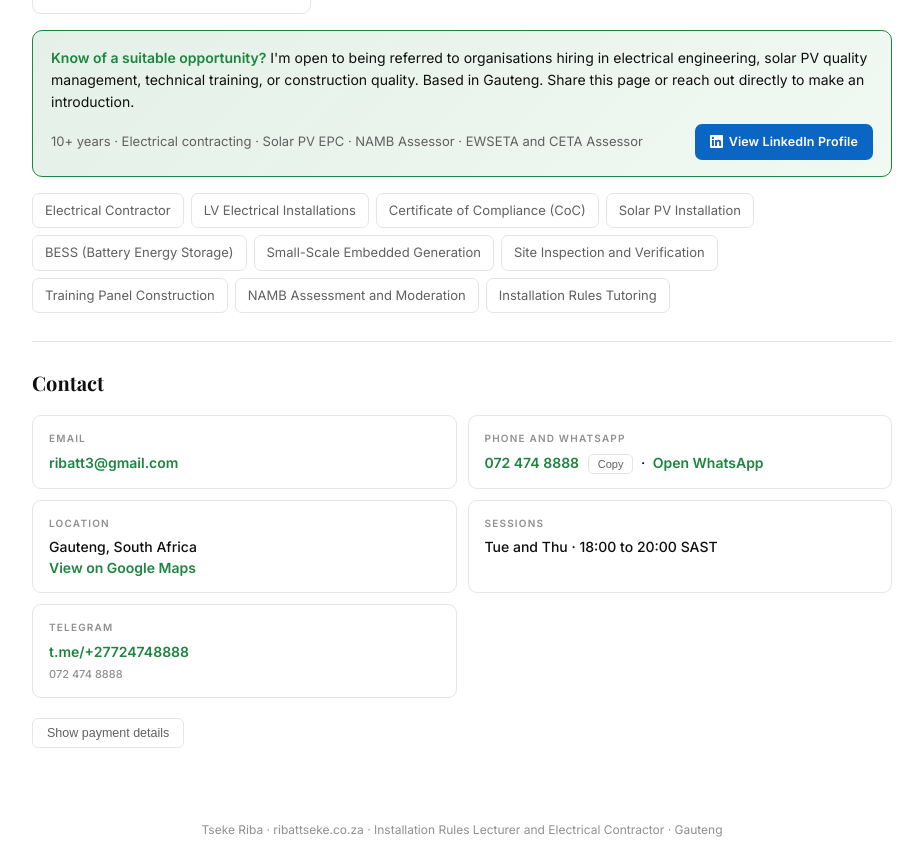
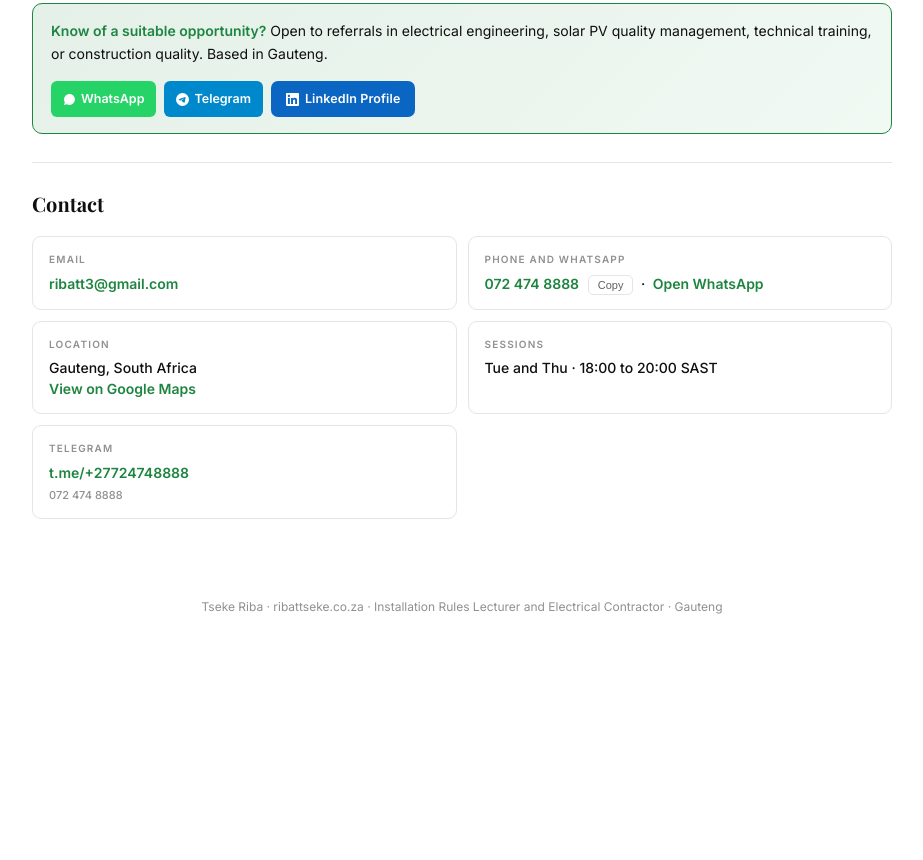
Before and after one commit to Ribatt/ribattseke-website, a plain HTML site: page index.html in a window 1280 px wide. Shown: the part 1806-2666 px from the top of the page, without its empty margins (178-1101 px from the left). After the commit the page ends 2443 px from the top, so only its background shows below. Drawn offline with nearby package versions, Linux system fonts and the light colour scheme; a web font is replaced by a local one.

Commit message:
About page cleanup and brand fixes
- Bio shortened and tightened; "OHS Act" removed, now reads
  "Installation Electrician (DoEL)"
- Referral banner: replaced single LinkedIn link with WhatsApp,
  Telegram, and LinkedIn buttons; shortened copy
- Removed skills tag cloud (Electrical Contractor, LV Installations, etc.)
- Removed "Show payment details" button from About/Contact section
- Stationery tile: removed Checkers brand name throughout; now reads
  "state-of-the-art stationery" and "agreed location" for collection

Co-Authored-By: Claude Sonnet 4.6 <noreply@anthropic.com>
Claude-Session: https://claude.ai/code/session_01Wn49YsgCAkxgmGwaD8Wsab

```diff
--- a/index.html
+++ b/index.html
@@ -915,12 +915,12 @@ footer{padding:20px 0;text-align:center;font-size:12px;color:var(--fg3);}
           </div>
           <div>
             <div class="svc-name">Student Stationery Combo</div>
-            <div class="svc-tagline">10-piece study kit — everything a trade student needs, sourced from Checkers.</div>
+            <div class="svc-tagline">10-piece study kit — state-of-the-art stationery covering everything a trade student needs on the bench.</div>
           </div>
           <div class="svc-stage">
             <strong>Combo includes:</strong><br>
             Exam pad (A4 ruled) · Casio FX-82ZA Plus II Scientific Calculator · 30 cm clear ruler · Staedtler HB pencils (pack of 6) · Bic Cristal blue ballpoint pens (pack of 10) · Eraser · Pencil sharpener · Highlighters (4-colour set) · A4 clear file folder (20 pockets) · Compass &amp; protractor set<br><br>
-            <em>Sold at Checkers — we assist with sourcing and delivery coordination for learners.</em>
+            <em>We assist with sourcing and delivery coordination for learners.</em>
           </div>
           <button class="svc-quote-btn" onclick="openSvcForm('stationery')">Enquire / Order</button>
         </div>
@@ -1426,7 +1426,7 @@ footer{padding:20px 0;text-align:center;font-size:12px;color:var(--fg3);}
         <label class="ord-lbl">Delivery preference</label>
         <select class="ord-input" id="sf-stationery-delivery">
           <option value="">Select one</option>
-          <option>Collect at agreed Checkers location</option>
+          <option>Collect at agreed location</option>
           <option>Courier to my address</option>
           <option>Flexible — discuss with me</option>
         </select>
@@ -1671,7 +1671,7 @@ footer{padding:20px 0;text-align:center;font-size:12px;color:var(--fg3);}
       <p style="margin:10px 0 0;font-size:12.5px;color:var(--fg3);">Questions or orders? Use the contact details below or WhatsApp 072&nbsp;474&nbsp;8888.</p>
     </div>
 
-    <p class="bio">I'm a registered Installation Electrician (OHS Act) and electrical contractor based in Gauteng, with over 10 years in the trade. I hold a National Diploma in Electrical Engineering (NQF 6, UNISA), an Installation Electrician Wireman's Licence (DoEL), and a Trade Test Certificate. During the day I work as Head of Technical Operations and Construction Quality Manager in the renewable energy sector. In the evenings I lecture Installation Rules, and on the side I run my own contracting practice, assess and moderate trade tests through NAMB and EWSETA, issue CoCs, and build electrical and solar training panels for TVET colleges and accredited training centres.</p>
+    <p class="bio">Installation Electrician (DoEL) and electrical contractor based in Gauteng, with over 10 years in the trade. National Diploma in Electrical Engineering (NQF 6, UNISA), Wireman's Licence, and Trade Test Certificate. Head of Technical Operations and Construction Quality Manager in the renewable energy sector by day. Evenings: lecturing Installation Rules. On the side: running a contracting practice, assessing and moderating trade tests through NAMB and EWSETA, issuing CoCs, and building electrical training panels for TVET colleges and accredited centres.</p>
 
     <div class="profile-grid">
       <div class="pcard">
@@ -1713,28 +1713,25 @@ footer{padding:20px 0;text-align:center;font-size:12px;color:var(--fg3);}
     </div>
 
     <div class="seek-banner">
-      <strong>Know of a suitable opportunity?</strong> I'm open to being referred to organisations hiring in electrical engineering, solar PV quality management, technical training, or construction quality. Based in Gauteng. Share this page or reach out directly to make an introduction.
+      <strong>Know of a suitable opportunity?</strong> Open to referrals in electrical engineering, solar PV quality management, technical training, or construction quality. Based in Gauteng.
       <div class="seek-banner-row">
-        <span style="font-size:13px;color:var(--fg2);">10+ years · Electrical contracting · Solar PV EPC · NAMB Assessor · EWSETA and CETA Assessor</span>
-        <a href="https://www.linkedin.com/in/tseke-riba-b7341598" target="_blank" rel="noopener" class="btn-linkedin">
-          <svg width="13" height="13" viewBox="0 0 24 24" fill="currentColor"><path d="M20.447 20.452h-3.554v-5.569c0-1.328-.027-3.037-1.852-3.037-1.853 0-2.136 1.445-2.136 2.939v5.667H9.351V9h3.414v1.561h.046c.477-.9 1.637-1.85 3.37-1.85 3.601 0 4.267 2.37 4.267 5.455v6.286zM5.337 7.433c-1.144 0-2.063-.926-2.063-2.065 0-1.138.92-2.063 2.063-2.063 1.14 0 2.064.925 2.064 2.063 0 1.139-.925 2.065-2.064 2.065zm1.782 13.019H3.555V9h3.564v11.452zM22.225 0H1.771C.792 0 0 .774 0 1.729v20.542C0 23.227.792 24 1.771 24h20.451C23.2 24 24 23.227 24 22.271V1.729C24 .774 23.2 0 22.222 0h.003z"/></svg>
-          View LinkedIn Profile
-        </a>
+        <div style="display:flex;gap:8px;flex-wrap:wrap;margin-top:6px;">
+          <a href="https://wa.me/27724748888" target="_blank" rel="noopener" style="display:inline-flex;align-items:center;gap:5px;background:#25D366;color:#fff;font-size:12.5px;font-weight:600;padding:6px 12px;border-radius:6px;text-decoration:none;">
+            <svg width="13" height="13" viewBox="0 0 24 24" fill="currentColor"><path d="M17.472 14.382c-.297-.149-1.758-.867-2.03-.967-.273-.099-.471-.148-.67.15-.197.297-.767.966-.94 1.164-.173.199-.347.223-.644.075-.297-.15-1.255-.463-2.39-1.475-.883-.788-1.48-1.761-1.653-2.059-.173-.297-.018-.458.13-.606.134-.133.298-.347.446-.52.149-.174.198-.298.298-.497.099-.198.05-.371-.025-.52-.075-.149-.669-1.612-.916-2.207-.242-.579-.487-.5-.669-.51-.173-.008-.371-.01-.57-.01-.198 0-.52.074-.792.372-.272.297-1.04 1.016-1.04 2.479 0 1.462 1.065 2.875 1.213 3.074.149.198 2.096 3.2 5.077 4.487.709.306 1.262.489 1.694.625.712.227 1.36.195 1.871.118.571-.085 1.758-.719 2.006-1.413.248-.694.248-1.289.173-1.413-.074-.124-.272-.198-.57-.347z"/><path d="M11.998 2C6.477 2 2 6.477 2 12c0 1.785.47 3.457 1.29 4.909L2 22l5.235-1.273A9.953 9.953 0 0 0 11.998 22C17.52 22 22 17.523 22 12S17.52 2 11.998 2z"/></svg>
+            WhatsApp
+          </a>
+          <a href="https://t.me/+27724748888" target="_blank" rel="noopener" style="display:inline-flex;align-items:center;gap:5px;background:#0088cc;color:#fff;font-size:12.5px;font-weight:600;padding:6px 12px;border-radius:6px;text-decoration:none;">
+            <svg width="13" height="13" viewBox="0 0 24 24" fill="currentColor"><path d="M11.944 0A12 12 0 0 0 0 12a12 12 0 0 0 12 12 12 12 0 0 0 12-12A12 12 0 0 0 12 0a12 12 0 0 0-.056 0zm4.962 7.224c.1-.002.321.023.465.14a.506.506 0 0 1 .171.325c.016.093.036.306.02.472-.18 1.898-.962 6.502-1.36 8.627-.168.9-.499 1.201-.82 1.23-.696.065-1.225-.46-1.9-.902-1.056-.693-1.653-1.124-2.678-1.8-1.185-.78-.417-1.21.258-1.91.177-.184 3.247-2.977 3.307-3.23.007-.032.014-.15-.056-.212s-.174-.041-.249-.024c-.106.024-1.793 1.14-5.061 3.345-.48.33-.913.49-1.302.48-.428-.008-1.252-.241-1.865-.44-.752-.245-1.349-.374-1.297-.789.027-.216.325-.437.893-.663 3.498-1.524 5.83-2.529 6.998-3.014 3.332-1.386 4.025-1.627 4.476-1.635z"/></svg>
+            Telegram
+          </a>
+          <a href="https://www.linkedin.com/in/tseke-riba-b7341598" target="_blank" rel="noopener" class="btn-linkedin">
+            <svg width="13" height="13" viewBox="0 0 24 24" fill="currentColor"><path d="M20.447 20.452h-3.554v-5.569c0-1.328-.027-3.037-1.852-3.037-1.853 0-2.136 1.445-2.136 2.939v5.667H9.351V9h3.414v1.561h.046c.477-.9 1.637-1.85 3.37-1.85 3.601 0 4.267 2.37 4.267 5.455v6.286zM5.337 7.433c-1.144 0-2.063-.926-2.063-2.065 0-1.138.92-2.063 2.063-2.063 1.14 0 2.064.925 2.064 2.063 0 1.139-.925 2.065-2.064 2.065zm1.782 13.019H3.555V9h3.564v11.452zM22.225 0H1.771C.792 0 0 .774 0 1.729v20.542C0 23.227.792 24 1.771 24h20.451C23.2 24 24 23.227 24 22.271V1.729C24 .774 23.2 0 22.222 0h.003z"/></svg>
+            LinkedIn Profile
+          </a>
+        </div>
       </div>
     </div>
 
-    <div class="svc-tags">
-      <span class="svc-tag">Electrical Contractor</span>
-      <span class="svc-tag">LV Electrical Installations</span>
-      <span class="svc-tag">Certificate of Compliance (CoC)</span>
-      <span class="svc-tag">Solar PV Installation</span>
-      <span class="svc-tag">BESS (Battery Energy Storage)</span>
-      <span class="svc-tag">Small-Scale Embedded Generation</span>
-      <span class="svc-tag">Site Inspection and Verification</span>
-      <span class="svc-tag">Training Panel Construction</span>
-      <span class="svc-tag">NAMB Assessment and Moderation</span>
-      <span class="svc-tag">Installation Rules Tutoring</span>
-    </div>
 
     <div class="contact-block">
       <h3>Contact</h3>
@@ -1761,7 +1758,6 @@ footer{padding:20px 0;text-align:center;font-size:12px;color:var(--fg3);}
         </div>
       </div>
 
-      <button class="btn-show-pay" onclick="togglePay('pay-about')" style="margin-top:4px;">Show payment details</button>
       <div id="pay-about" hidden>
         <div class="pay-block">
           <p class="pay-block-head">Payment Details</p>
@@ -2195,7 +2191,7 @@ function prepSvcNew(sid,sname){
     var qty=gv('sf-stationery-qty');if(qty)lines.push('Quantity: '+qty+' combo(s)');
     var delivery=gv('sf-stationery-delivery');if(delivery)lines.push('Delivery: '+delivery);
     var notes=gv('sf-stationery-notes');if(notes)lines.push('Notes: '+notes);
-    lines.push('Product: Student Stationery Combo (10-piece kit — Checkers sourced)');
+    lines.push('Product: Student Stationery Combo (10-piece kit)');
   } else if(sid==='majortech'){
     var inst=gv('sf-majortech-instrument');if(!inst){errEl.textContent='Please select an instrument.';return;}
     var qty=gv('sf-majortech-qty');if(qty)lines.push('Quantity: '+qty+' unit(s)');
```
